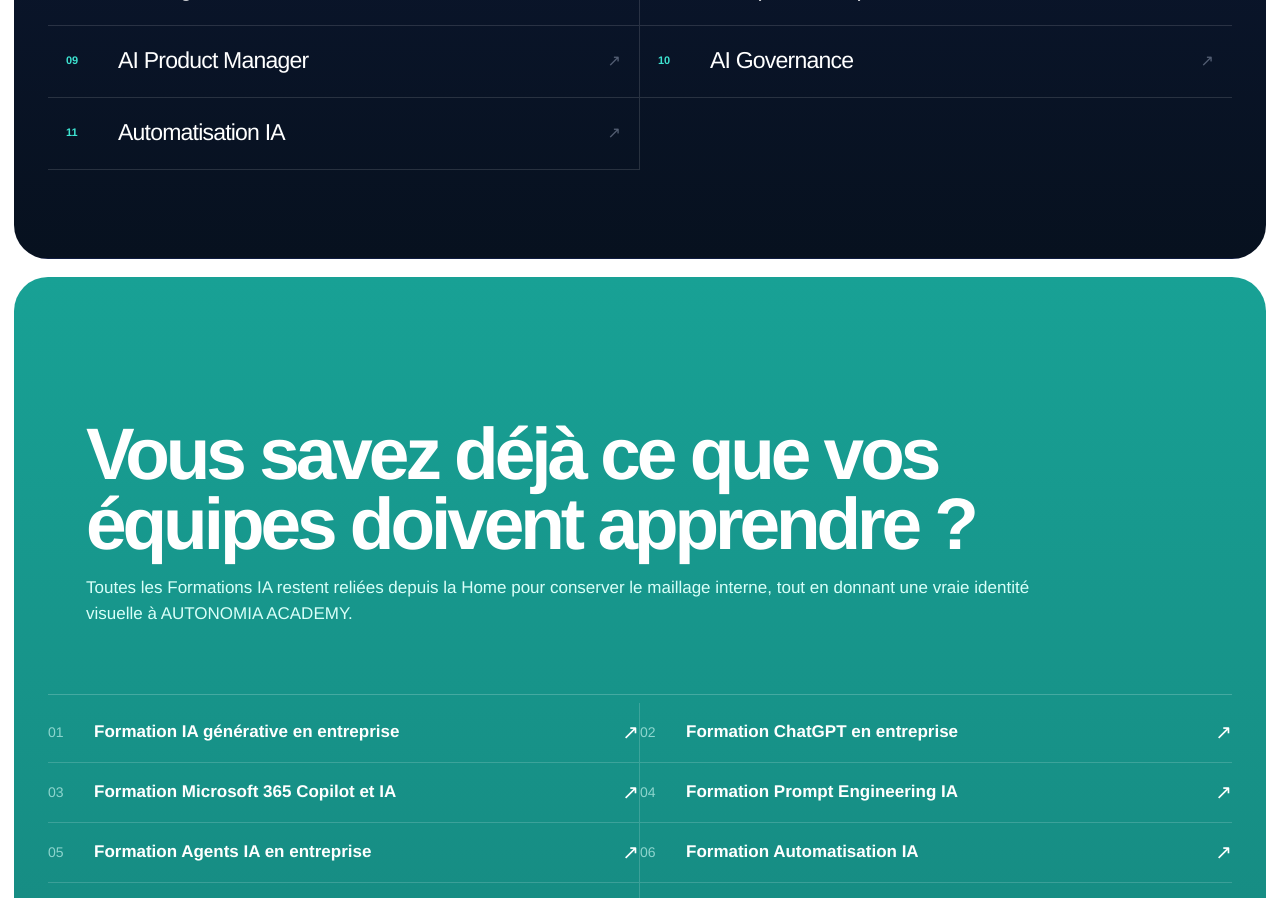
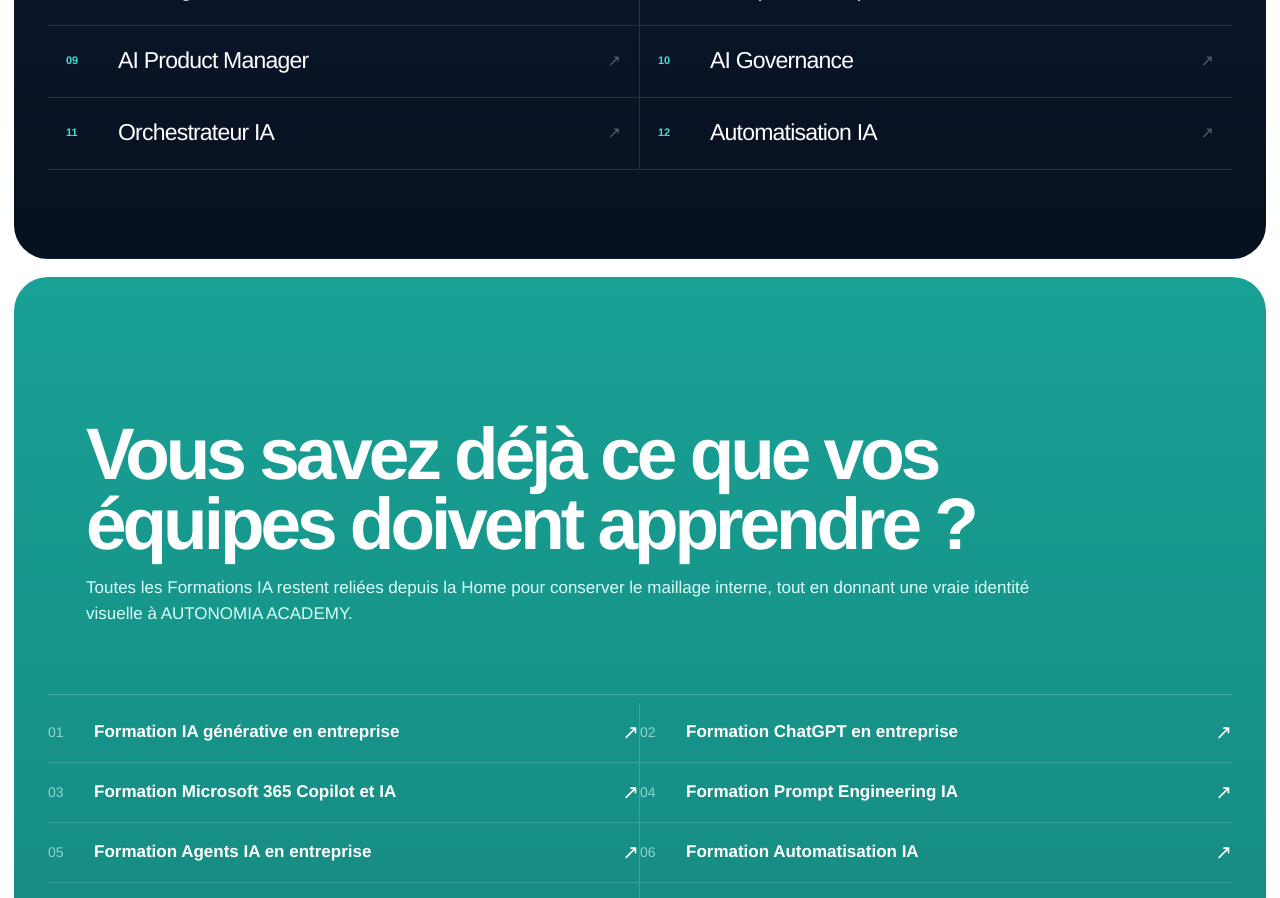
Before and after one commit to aristote-app/Autonomia-MCP, a Next.js app in the folder site/: page / in a window 1280 px wide. Shown: the part 3680-4578 px from the top of the page. Built offline with nearby package versions, Linux system fonts and the light colour scheme; no server answers.

Commit message:
feat(home): link Orchestrateur IA below AI Governance in expert directory

```diff
--- a/site/app/page.js
+++ b/site/app/page.js
@@ -14,6 +14,7 @@ const expertRoles = [
   { label: "MLOps / LLMOps", slug: "mlops-llmops-engineer" },
   { label: "AI Product Manager", slug: "ai-product-manager" },
   { label: "AI Governance", slug: "ai-governance" },
+  { label: "Orchestrateur IA", slug: "orchestrateur-ia" },
   { label: "Automatisation IA", slug: "automation-engineer" }
 ];
 
```
